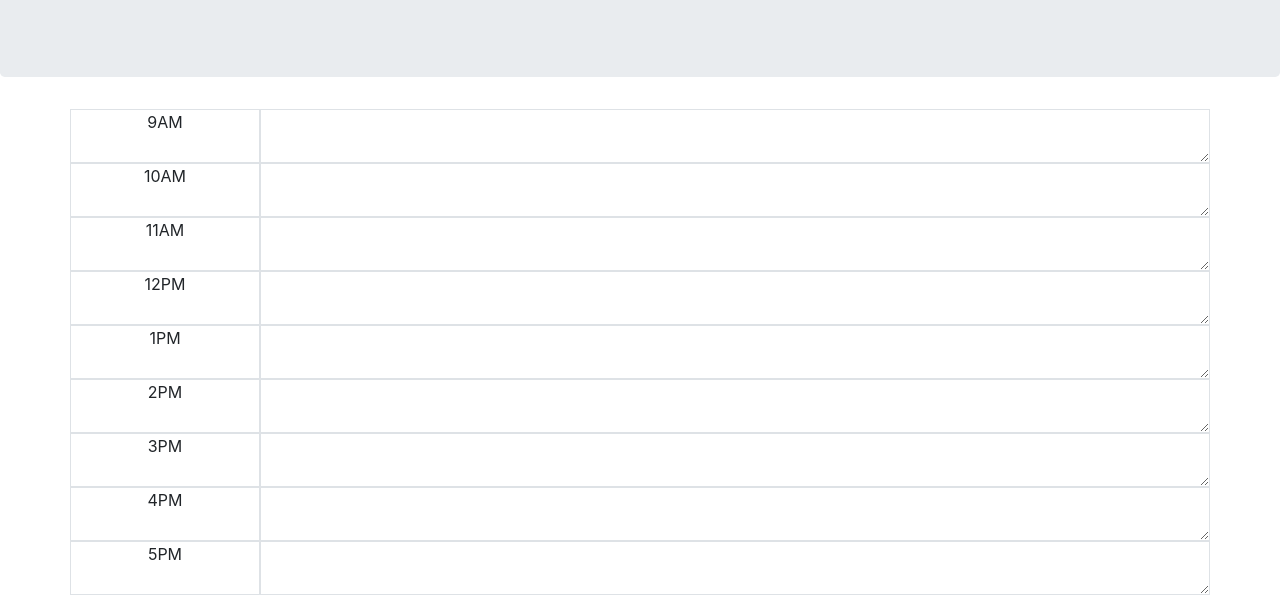
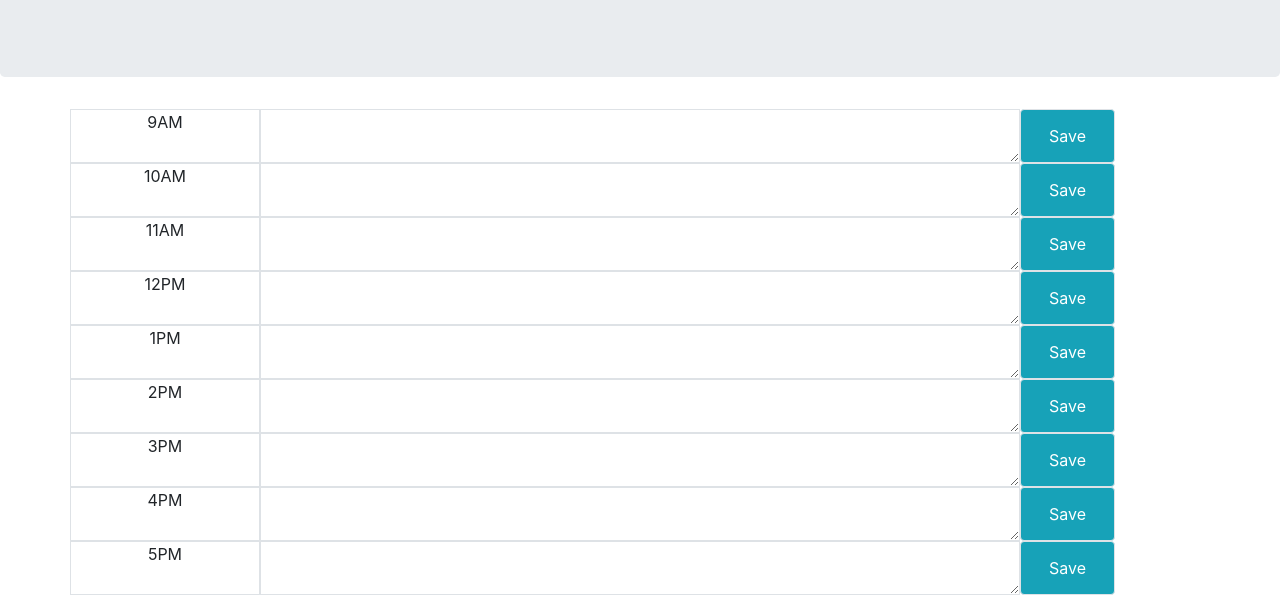
Before and after one commit to AnnaliisaS/day-planner, a plain HTML site: page index.html in a window 1280 px wide. Shown: the part 191-800 px from the top of the page. Drawn offline with nearby package versions, Linux system fonts and the light colour scheme.

Commit message:
added save buttons, adjusted col width to display text area and buttons inline on same row

```diff
--- a/index.html
+++ b/index.html
@@ -19,47 +19,48 @@
                     <!-- divs for the time slots -->
         <div class="row">
             <div id="slot1" class="col-2 border text-center time">9AM</div>
-            <textarea id="textInput1" class="content col-10 border"></textarea>
+            <textarea id="textInput1" class="content col-8 border"></textarea>
+            <button id="btn1" type="button" class="col-1 btn btn-info border">Save</button>
         </div>
         <div class="row">
             <div id="slot2" class="col-2 border text-center time">10AM</div>
-            <textarea id="textInput2" class="content col-10 border"></textarea>
-
+            <textarea id="textInput2" class="content col-8 border"></textarea>
+            <button id="btn2" type="button" class="col-1 btn btn-info border">Save</button>
         </div>
         <div class="row">
             <div id="slot3" class="col-2 border text-center time"> 11AM </div>
-            <textarea id="textInput3" class="content col-10 border"></textarea>
-
+            <textarea id="textInput3" class="content col-8 border"></textarea>
+            <button id="btn3" type="button" class="col-1 btn btn-info border">Save</button>
         </div>
         <div class="row">
             <div id="slot4" class="col-2 border text-center time"> 12PM </div>
-            <textarea id="textInput4" class="content col-10 border"></textarea>
-
+            <textarea id="textInput4" class="content col-8 border"></textarea>
+            <button id="btn4" type="button" class="col-1 btn btn-info border">Save</button>
         </div>
         <div class="row">
             <div id="slot5" class="col-2 border text-center time"> 1PM </div>
-            <textarea id="textInput5" class="content col-10 border"></textarea>
-
+            <textarea id="textInput5" class="content col-8 border"></textarea>
+            <button id="btn5" type="button" class="col-1 btn btn-info border">Save</button>
         </div>
         <div class="row">
             <div id="slot6" class="col-2 border text-center time"> 2PM </div>
-            <textarea id="textInput6" class="content col-10 border"></textarea>
-
+            <textarea id="textInput6" class="content col-8 border"></textarea>
+            <button id="btn6" type="button" class="col-1 btn btn-info border">Save</button>
         </div>
         <div class="row">
             <div id="slot7" class="col-2 border text-center time"> 3PM </div>
-            <textarea id="textInput7" class="content col-10 border"></textarea>
-
+            <textarea id="textInput7" class="content col-8 border"></textarea>
+            <button id="btn7" type="button" class="col-1 btn btn-info border">Save</button>
         </div>
         <div class="row">
             <div id="slot8" class="col-2 border text-center time"> 4PM </div>
-            <textarea id="textInput8" class="content col-10 border"></textarea>
-
+            <textarea id="textInput8" class="content col-8 border"></textarea>
+            <button id="btn8" type="button" class="col-1 btn btn-info border">Save</button>
         </div>
         <div class="row">
             <div id="slot9" class="col-2 border text-center time"> 5PM </div>
-            <textarea id="textInput9" class="content col-10 border"></textarea>
-
+            <textarea id="textInput9" class="content col-8 border"></textarea>
+            <button id="btn9" type="button" class="col-1 btn btn-info border">Save</button>
         </div>
 
 
```
